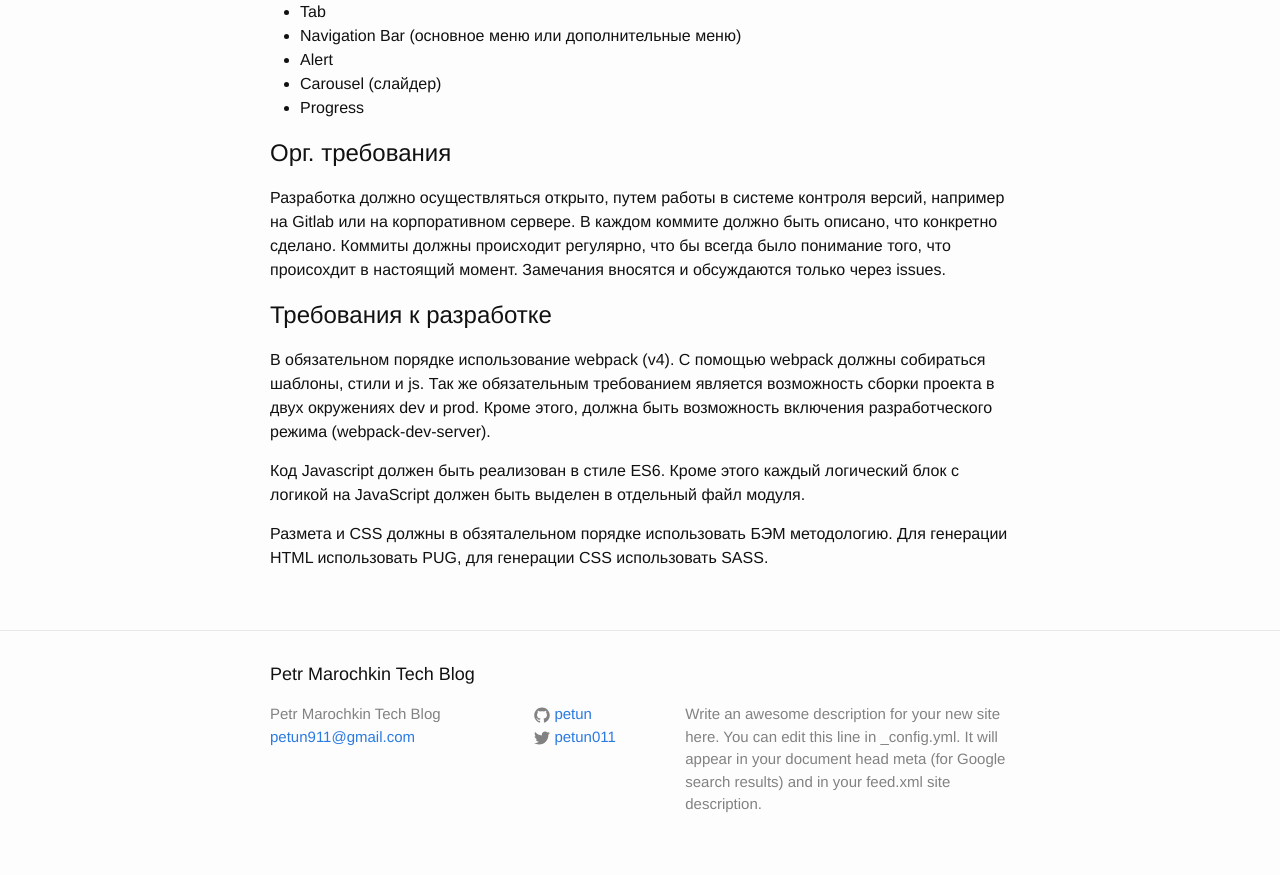
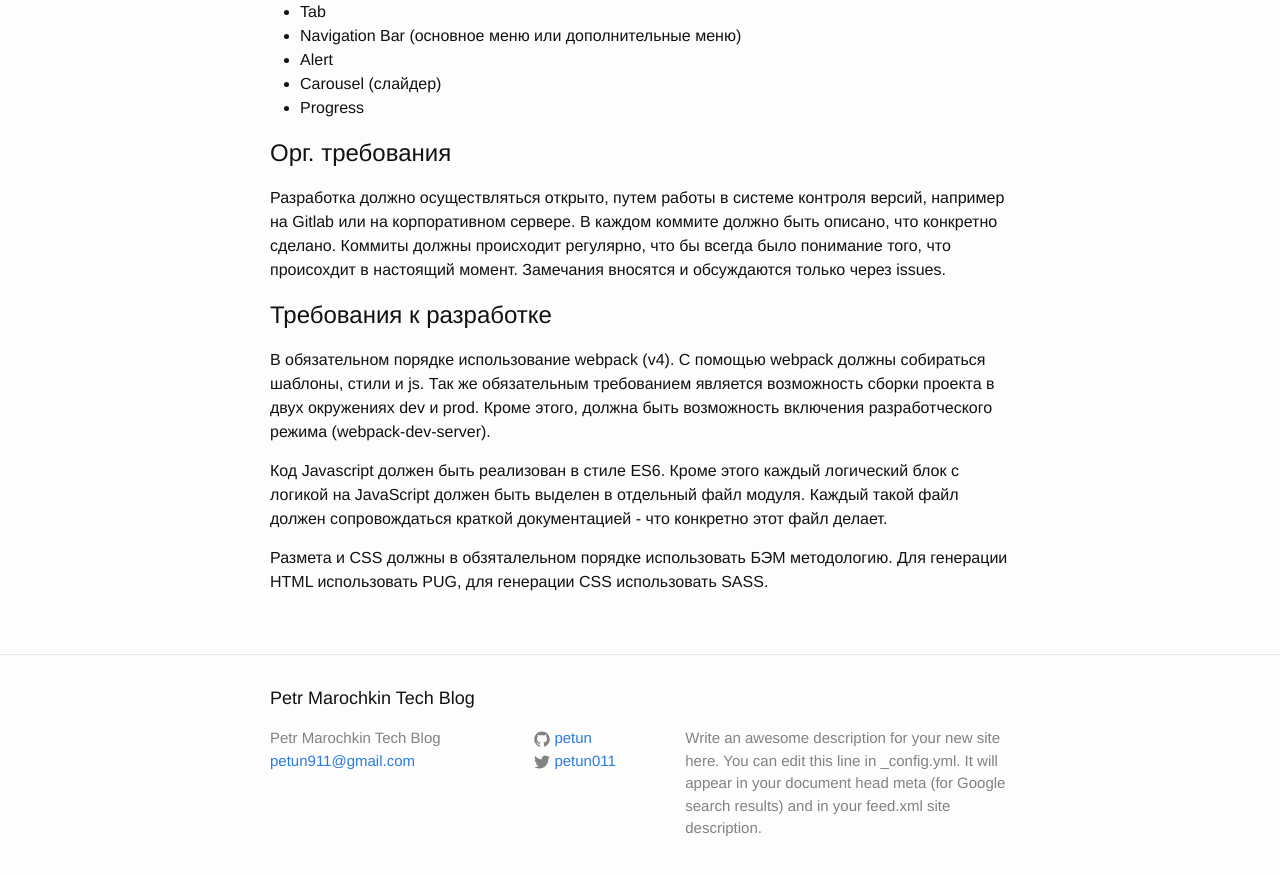
Before and after one commit to petun/petun.github.io, a Jekyll site: the page built from _posts/2016-08-03-html-requirments-for-bootstrap.markdown, in a window 1280 px wide and 900 px high, scrolled down 2960 px. Shown: the top 875 px of the window. Built offline with Jekyll 4.4.1, drawn with Linux system fonts in a browser that asks for light colours.

Commit message:
Update 2016-08-03-html-requirments-for-bootstrap.markdown

```diff
--- a/_posts/2016-08-03-html-requirments-for-bootstrap.markdown
+++ b/_posts/2016-08-03-html-requirments-for-bootstrap.markdown
@@ -157,6 +157,6 @@ Yii2 Framework предоставляет очень большие возмож
 Так же обязательным требованием является возможность сборки проекта в двух окружениях dev и prod.
 Кроме этого, должна быть возможность включения разработческого режима (webpack-dev-server).
 
-Код Javascript должен быть реализован в стиле ES6. Кроме этого каждый логический блок с логикой на JavaScript должен быть выделен в отдельный файл модуля.
+Код Javascript должен быть реализован в стиле ES6. Кроме этого каждый логический блок с логикой на JavaScript должен быть выделен в отдельный файл модуля. Каждый такой файл должен сопровождаться краткой документацией - что конкретно этот файл делает.
 
 Размета и CSS должны в обзяталельном порядке использовать БЭМ методологию. Для генерации HTML использовать PUG, для генерации CSS использовать SASS.
```
